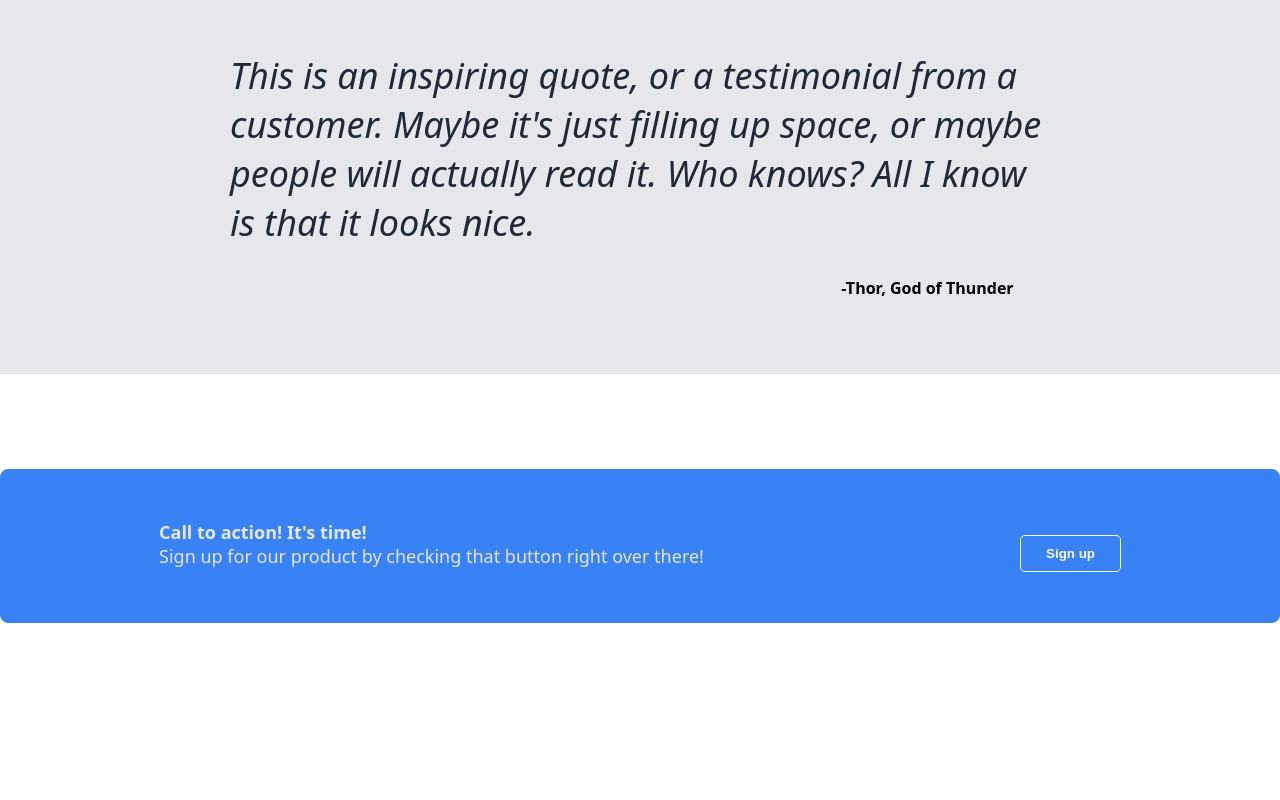
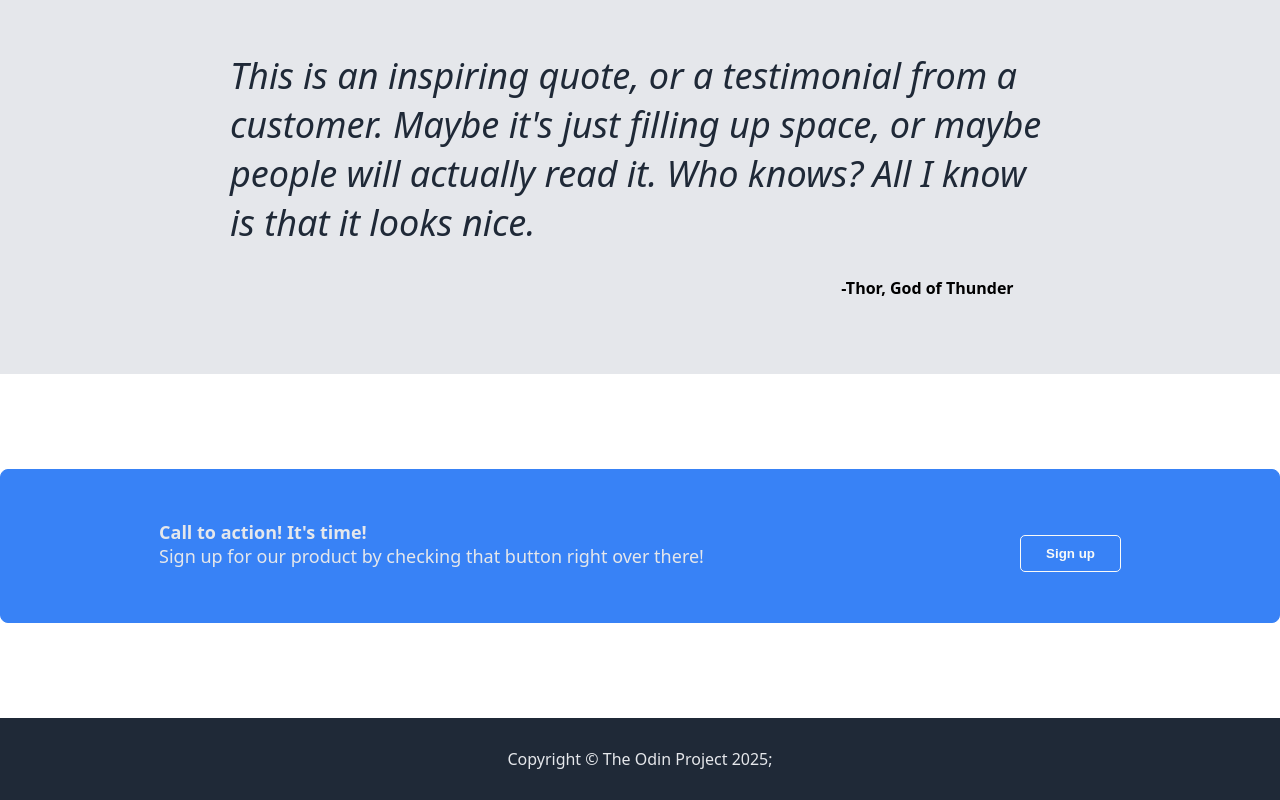
Before and after one commit to bantu46/project-landing-page, a plain HTML site: page index.html in a window 1280 px wide. Shown: the part 867-1667 px from the top of the page. Before the commit the page ends 1585 px from the top, so only its background shows below. Drawn offline with Linux system fonts and the light colour scheme.

Commit message:
Finished the footer and the overall project.

```diff
--- a/index.html
+++ b/index.html
@@ -68,5 +68,8 @@
                 </div>
             </div>
         </div>
+        <div class="footer">
+            <p>Copyright &copy; The Odin Project 2025;</p>
+        </div>
     </body>
 </html>
--- a/style.css
+++ b/style.css
@@ -175,3 +175,11 @@ span {
    border:#f9faf8 solid 1px;
    font-weight: 900;
 }
+
+/* FOOTER */
+.footer {
+   background-color: #1f2937;
+   color: #e5e7eb;
+   text-align: center;
+   padding: 30px 0;
+}
```
